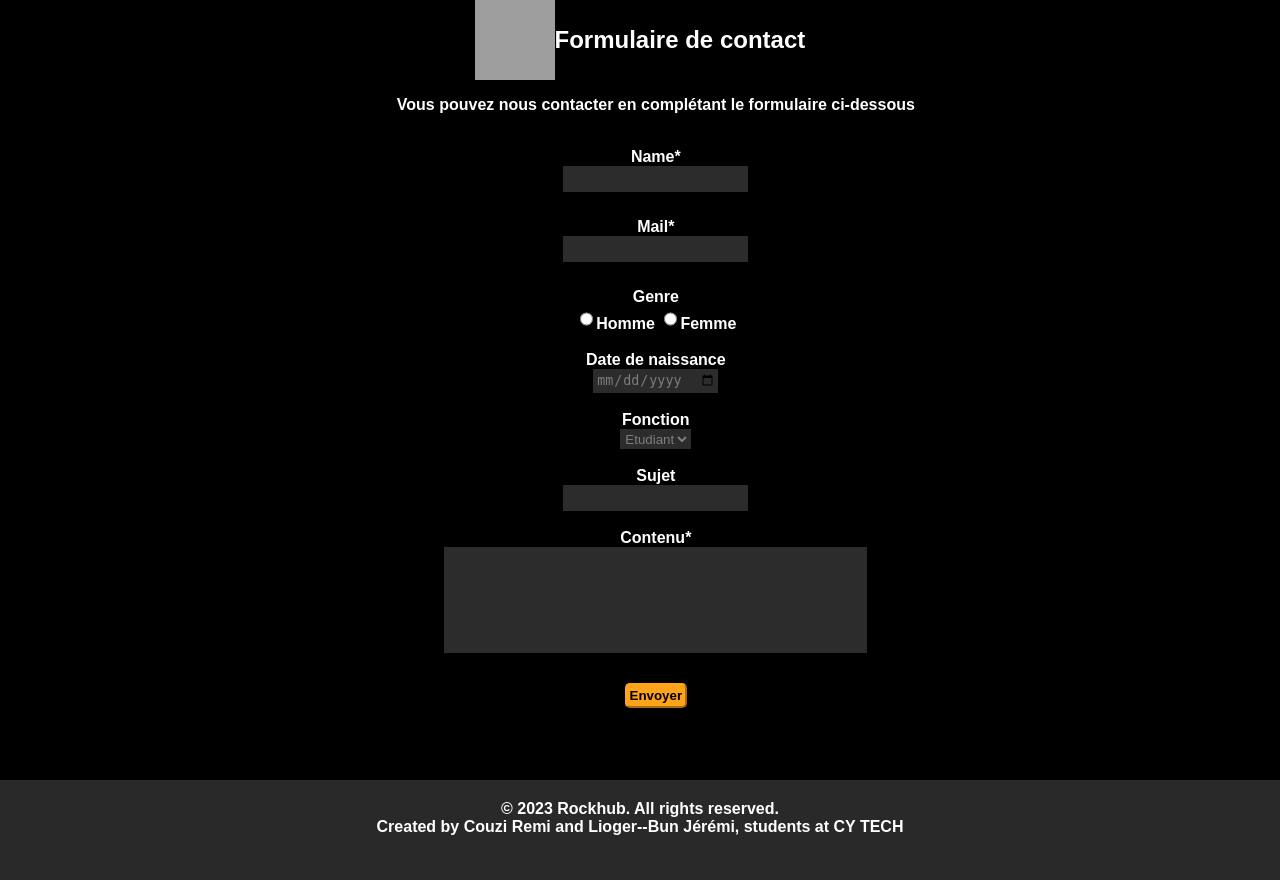
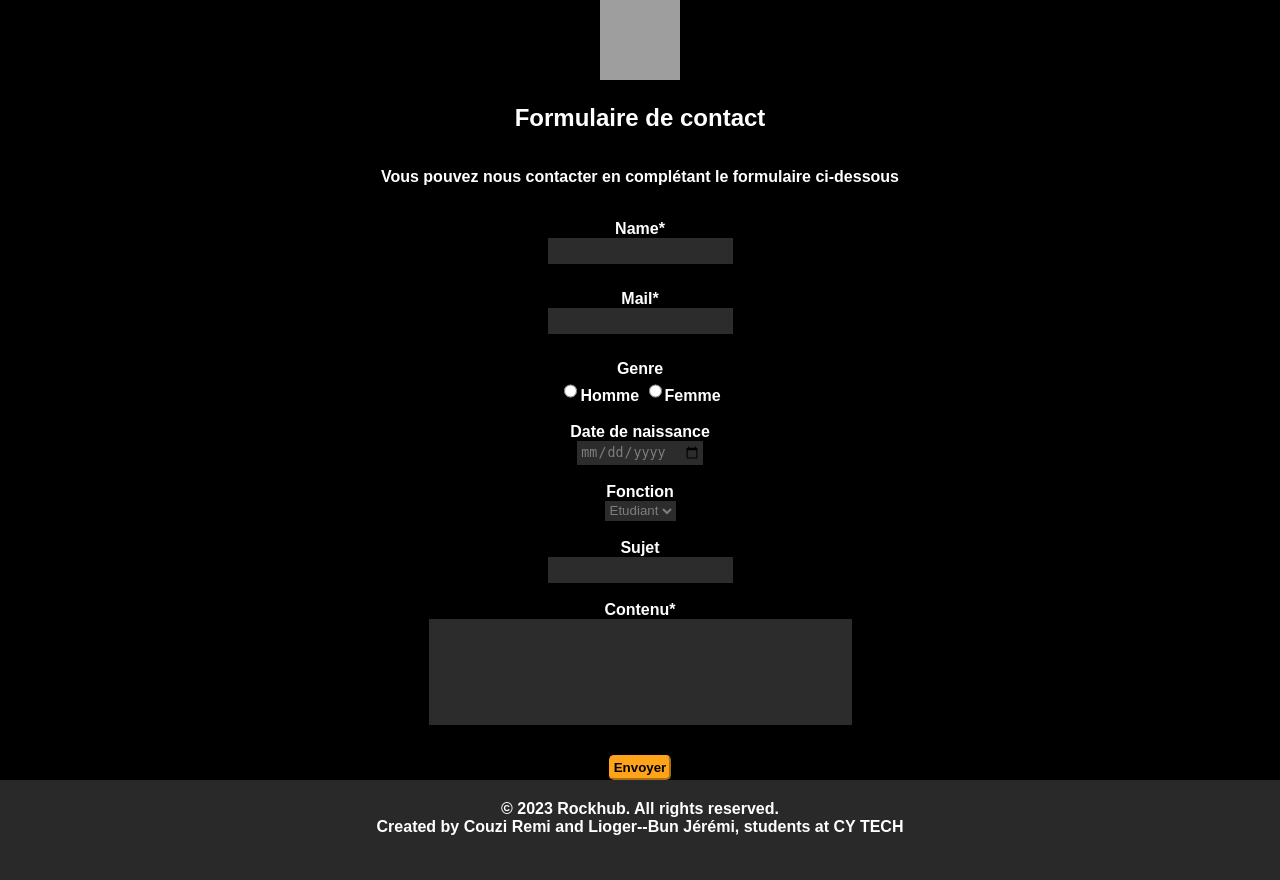
Before and after one commit to blj64/DEVWEB_ING1, a PHP site: page /src/contact.html in a window 1280 px wide. Shown: the part 160-1040 px from the top of the page. Run offline with PHP 8.4, Linux system fonts and the light colour scheme; grey boxes are pictures that could not be loaded.

Commit message:
contact center fix

```diff
--- a/css/index.css
+++ b/css/index.css
@@ -11,22 +11,16 @@ body {
 
 
 .formulaire {
-    display: inline-block;
+    display: flex;
+    flex-direction: column;
     text-align: center;
-    margin-left: 31%;
+    margin-left: auto;
     margin-right: auto;
 }
 
 
-.titre {
-    display: flex;
-    margin-left: 15%;
-}
 
-#contact-title {
-    margin-top: auto;
-    margin-bottom: auto;
-}
+
 
 header {
     position: absolute;
```
